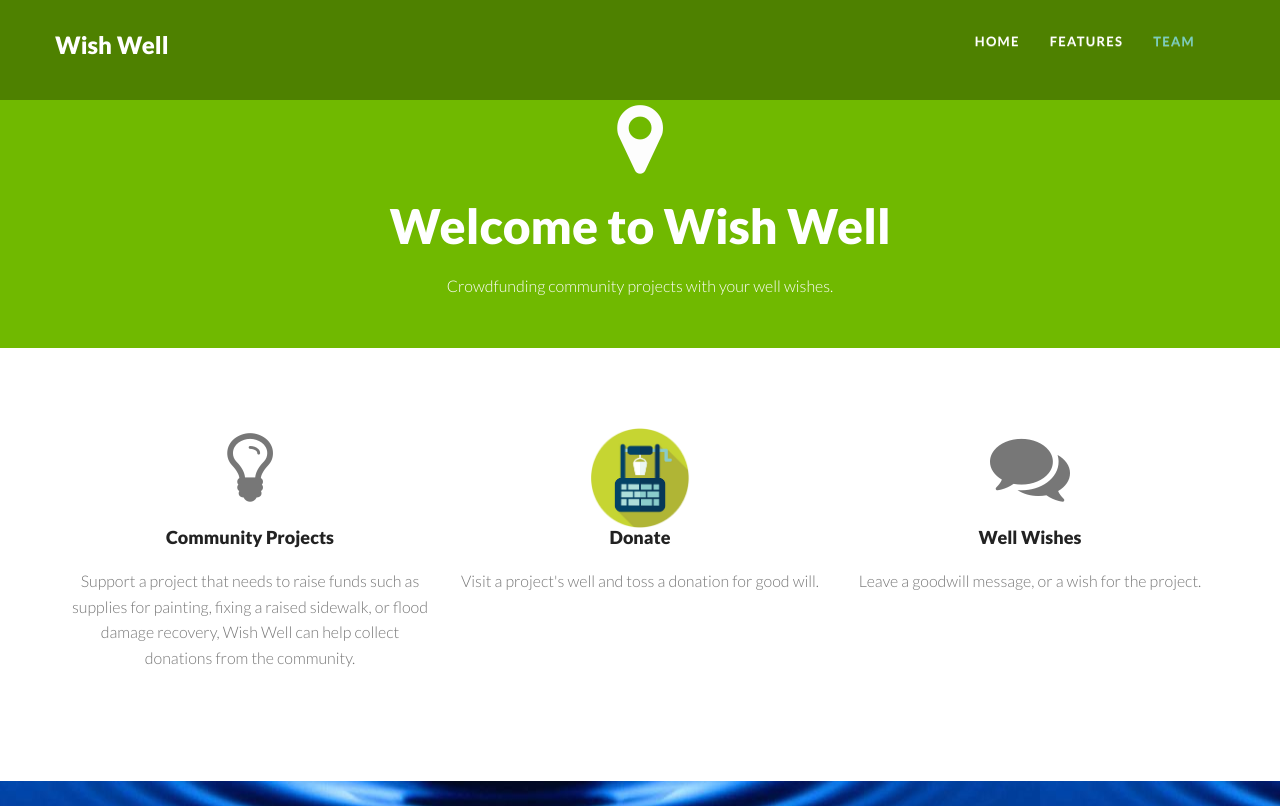
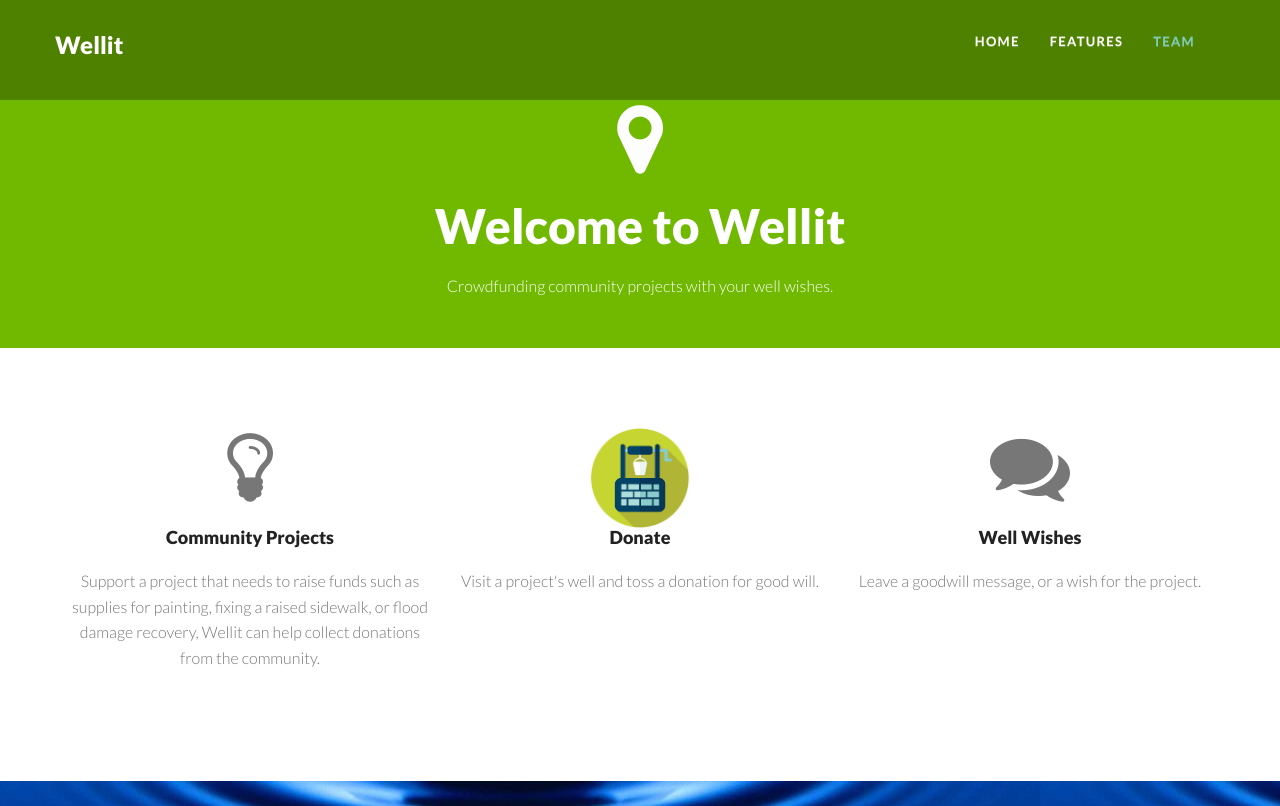
Before and after one commit to Wishing-Well/Wishing-Well-Server, a website: page public/index.html in a window 1280 px wide. Shown: the top 806 px of the page. Drawn offline with Linux system fonts and the light colour scheme; some packages are replaced by stand-ins of ours.

```diff
--- a/public/index.html
+++ b/public/index.html
@@ -7,7 +7,7 @@
 		<!-- BASICS -->
         <meta charset="utf-8">
 		<meta http-equiv="X-UA-Compatible" content="IE=edge,chrome=1">
-        <title>Wish Well </title>
+        <title>Wellit App - Local crowdfounding for community improvement</title>
         <meta name="description" content="">
 		<meta name="viewport" content="width=device-width, initial-scale=1.0">
 		<link rel="stylesheet" type="text/css" href="css/isotope.css" media="screen" />
@@ -18,8 +18,8 @@
 		<!-- skin -->
 		<link rel="stylesheet" href="skin/default.css">
         <!-- =======================================================
-            Theme Name: Wish Well
-            Theme URL: https://bootstrapmade.com/free-one-page-bootstrap-template-Wish Well/
+            Theme Name: Wellit
+            Theme URL: https://bootstrapmade.com/free-one-page-bootstrap-template-Wellit/
             Author: BootstrapMade
             Author URL: https://bootstrapmade.com
         ======================================================= -->
@@ -33,7 +33,7 @@
 					<button type="button" class="navbar-toggle" data-toggle="collapse" data-target=".navbar-collapse">
 						<span class="fa fa-bars color-white"></span>
 					</button>
-					<h1><a class="navbar-brand" href="index.html" data-0="line-height:90px;" data-300="line-height:50px;">			Wish Well
+					<h1><a class="navbar-brand" href="index.html" data-0="line-height:90px;" data-300="line-height:50px;">Wellit
 					</a></h1>
 				</div>
 				<div class="navbar-collapse collapse">
@@ -53,7 +53,7 @@
 
 						<div class="align-center">
 							<i class="fa fa-map-marker  fa-5x mar-bot20"></i>
-							<h2 class="slogan">Welcome to Wish Well</h2>
+							<h2 class="slogan">Welcome to Wellit</h2>
 							<p>
                 Crowdfunding community projects with your well wishes.
 							</p>
@@ -73,7 +73,7 @@
 						<i class="fa fa-lightbulb-o fa-5x mar-bot20"></i>
 						<h4 class="text-bold">Community Projects</h4>
 						<p>
-            Support a project that needs to raise funds such as supplies for painting, fixing a raised sidewalk, or flood damage recovery, Wish Well can help collect donations from the community.
+            Support a project that needs to raise funds such as supplies for painting, fixing a raised sidewalk, or flood damage recovery, Wellit can help collect donations from the community.
 						</p>
 					</div>
 				</div>
```
Also changed, not shown: public/img/team/member1.jpg, public/img/team/member2.jpg, public/img/team/member3.jpg, public/img/team/member4.jpg.
